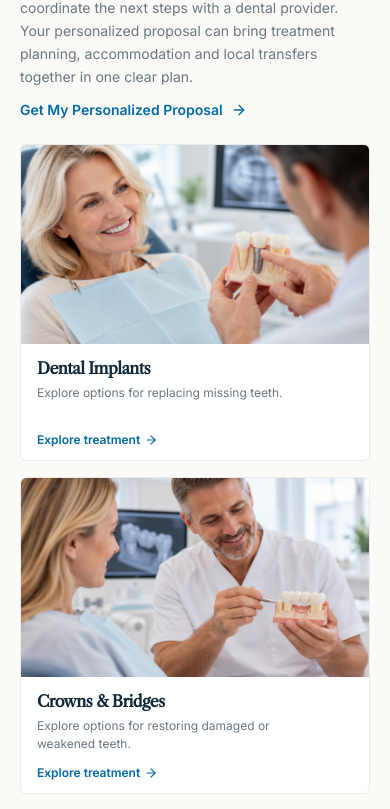
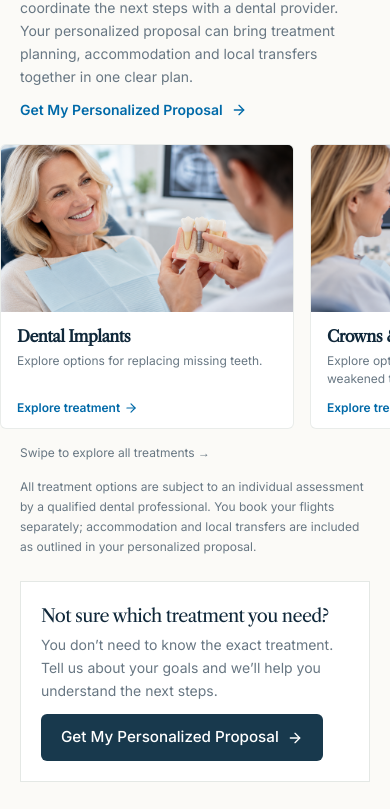
Before and after one commit to ivansusac2209/SmileCroatia, a Vue app: page / in a window 390 px wide. Shown: the part 2195-3004 px from the top of the page. Built offline with nearby package versions, Linux system fonts and the light colour scheme.

Commit message:
Use swipeable treatment cards on mobile to reduce vertical image stack

```diff
--- a/src/components/home/FeaturedPackages.vue
+++ b/src/components/home/FeaturedPackages.vue
@@ -16,9 +16,17 @@ import { packages } from '@/data/home'
         </div>
         <RouterLink :to="{ name: 'contact-details' }" class="inline-flex shrink-0 items-center gap-2 text-sm font-semibold text-sky-700 hover:text-navy-800">Get My Personalized Proposal <ArrowRight class="size-4" /></RouterLink>
       </div>
-      <div class="mt-6 grid gap-4 sm:grid-cols-2 lg:grid-cols-4">
-        <PackageCard v-for="pkg in packages" :key="pkg.title" :pkg="pkg" />
+
+      <div class="-mx-5 mt-6 flex snap-x snap-mandatory gap-4 overflow-x-auto px-5 pb-3 sm:mx-0 sm:grid sm:grid-cols-2 sm:overflow-visible sm:px-0 sm:pb-0 lg:grid-cols-4">
+        <PackageCard
+          v-for="pkg in packages"
+          :key="pkg.title"
+          :pkg="pkg"
+          class="w-[84%] shrink-0 snap-start sm:w-auto sm:shrink"
+        />
       </div>
+      <p class="mt-1 text-xs text-muted sm:hidden">Swipe to explore all treatments <span aria-hidden="true">→</span></p>
+
       <p class="mt-4 text-xs leading-5 text-muted">All treatment options are subject to an individual assessment by a qualified dental professional. You book your flights separately; accommodation and local transfers are included as outlined in your personalized proposal.</p>
       <div class="mt-6 flex flex-col items-start justify-between gap-3 border border-line bg-white p-5 sm:flex-row sm:items-center">
         <div>
```
